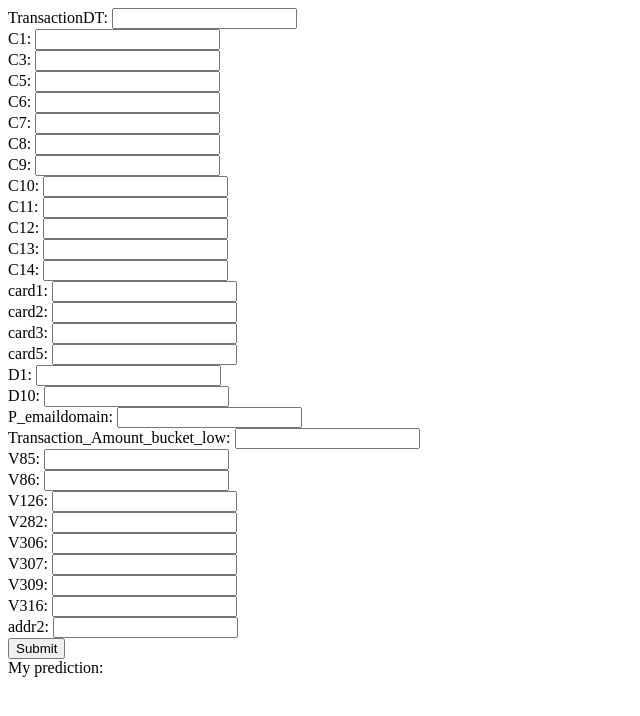
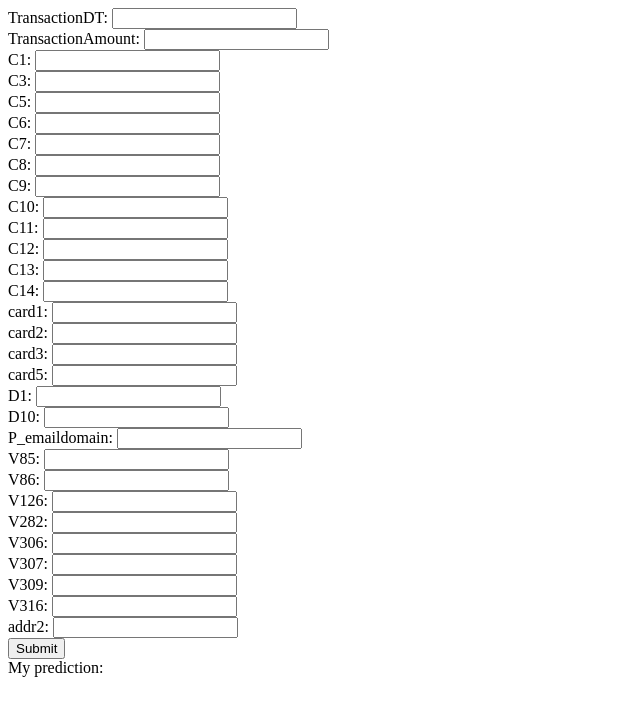
Before and after one commit to saurav2k1/credit-card-fraud-detection-sk, a Flask app: page / in a window 1280 px wide. Shown: the top 716 px of the page, without its empty margins (0-640 px from the left). Run offline with Flask 2, Linux system fonts and the light colour scheme.

Commit message:
change to app

```diff
--- a/app.py
+++ b/app.py
@@ -11,6 +11,7 @@ def index():
 @app.route('/predict', methods=['POST'])
 def predict():
     TransactionDT = request.form['TransactionDT']
+    TransactionAmount = request.form['TransactionAmount']
     C1 = request.form['C1']
     C3 = request.form['C3']
     C5 = request.form['C5']
@@ -30,7 +31,6 @@ def predict():
     D1 = request.form['D1']
     D10 = request.form['D10']
     P_emaildomain = request.form['P_emaildomain']
-    Transaction_Amount_bucket_low = request.form['Transaction_Amount_bucket_low']
     V85 = request.form['V85']
     V86 = request.form['V86']
     V126 = request.form['V126']
@@ -43,14 +43,31 @@ def predict():
 
     print(f"V86 --> {V86}")
     print(f"P_emaildomain --> {P_emaildomain}")
+    print(f"TransactionAmount --> {TransactionAmount}")
 
-    # Here I am going to transform input from user for P_emaildomain field into numeric value expected in model.
+    # Here I am going to transform input from user for P_emaildomain field into numeric value expected in model after onehot encoding.
     if P_emaildomain =='aol.com':
         P_emaildomain_summary_aol_com=1.0
     else:
         P_emaildomain_summary_aol_com=0.0
 
     print(f"P_emaildomain_summary_aol_com --> {P_emaildomain_summary_aol_com}")
+
+    # Here I am going to transform input from user for TransactionAmount field into bucketed numeric value expected in model after onehot encoding.
+    if TransactionAmount < 10.0:
+        Transaction_Amount_bucket ='low'
+    elif TransactionAmount >= 10.0 and TransactionAmount <= 100.0:
+        Transaction_Amount_bucket ='medium'
+    else:
+        Transaction_Amount_bucket ='high'
+
+    if Transaction_Amount_bucket =='low':
+        Transaction_Amount_bucket_low =1.0
+    else:
+        Transaction_Amount_bucket_low =0.0
+
+
+    print(f"Transaction_Amount_bucket_low --> {Transaction_Amount_bucket_low}")
 
 
     input_variables = pd.DataFrame([[TransactionDT,card5,card1,addr2,C12,C13,C1,C10,C3,card3,D10,C7,V86,V85,C14,C9,C5,C11,V306,D1,C6,P_emaildomain_summary_aol_com,V309,V307,Transaction_Amount_bucket_low,V126,V282,V316,C8,card2]],
--- a/templates/index.html
+++ b/templates/index.html
@@ -7,6 +7,7 @@
 <body>
     <form action="{{ url_for('predict')}}" method="POST">
         TransactionDT:  <input type="number" name="TransactionDT"><br>
+        TransactionAmount:  <input type="number" step="any" name="TransactionAmount"><br>
         C1:  <input type="number" step="any" name="C1"><br>
         C3:  <input type="number" step="any" name="C3"><br>
         C5:  <input type="number" step="any" name="C5"><br>
@@ -26,7 +27,6 @@
         D1:  <input type="number" step="any" name="D1"><br>
         D10:  <input type="number" step="any" name="D10"><br>
         P_emaildomain:  <input type="text" name="P_emaildomain"><br>
-        Transaction_Amount_bucket_low:  <input type="number" step="any" name="Transaction_Amount_bucket_low"><br>
         V85:  <input type="number" step="any" name="V85"><br>
         V86:  <input type="number" step="any" name="V86"><br>
         V126:  <input type="number" step="any" name="V126"><br>
```
